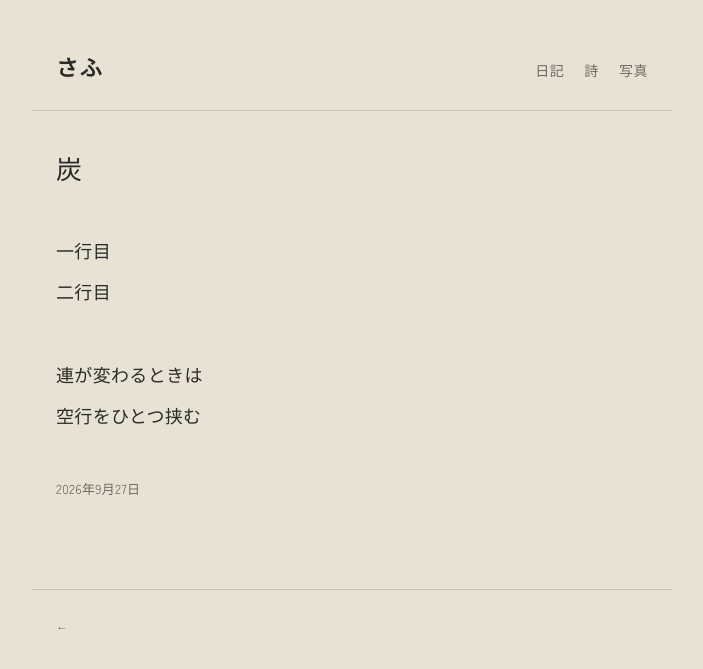
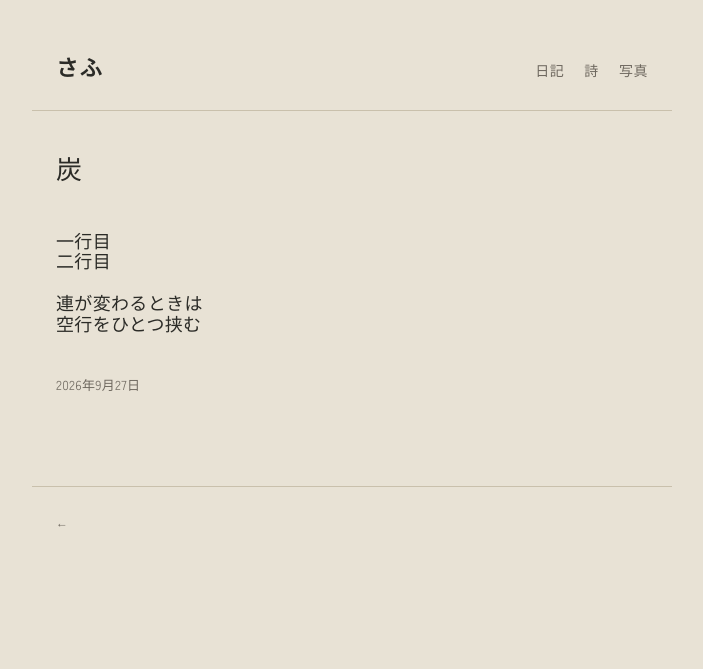
Before and after one commit to safusaf/safusaf.github.io, a Jekyll site: the page built from _poems/2026-09-28-てすと.html, in a window 1280 px wide. Shown: the top 669 px of the page, without its empty margins (288-991 px from the left). Built offline with Jekyll 4.4.1, drawn with Linux system fonts in a browser that asks for light colours; some web fonts are replaced.

Commit message:
Update style.css

```diff
--- a/assets/css/style.css
+++ b/assets/css/style.css
@@ -31,9 +31,9 @@ main { max-width: 640px; margin: 0 auto; padding: 40px 24px 80px; }
 .entry-title { font-family: var(--title);  font-size: 26px; font-weight: 700; line-height: 1.5; margin: 0 0 28px; }
 .entry-body { font-size: 17px; line-height: 2; }
 .entry-body p { margin: 0 0 1.4em; }
-.entry-body { font-size: 17px; line-height: 2; white-space: pre-line; }
+.entry-body { font-size: 17px; line-height: 1.15; white-space: pre-line; }
 .entry-poem .entry-title { margin-bottom: 40px; }
-.poem-body { white-space: pre-line; font-size: 18px; line-height: 2.3; }
+.poem-body { white-space: pre-line; font-size: 18px; line-height: 1.15; }
 .entry-poem .entry-date { margin-top: 40px; }
 .entry-photo { text-align: center; }
 .photo-image { max-width: 100%;  padding: 10px; background: var(--paper-raised); }
```
